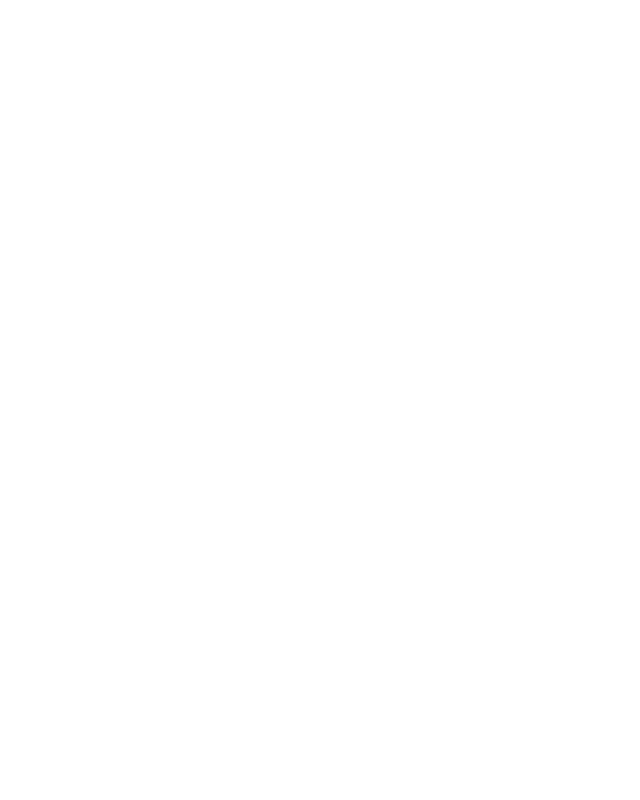
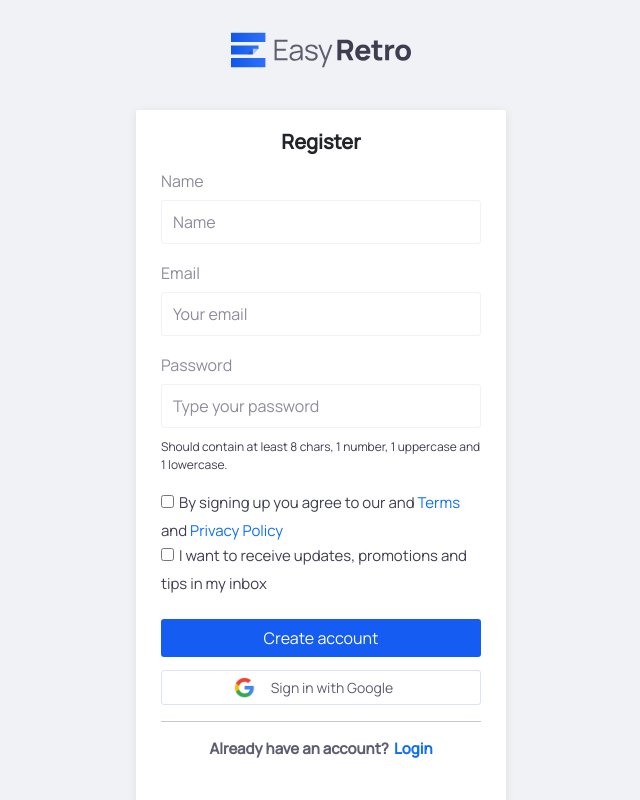
Before and after one commit to Amas9nine/solid-retro, a React (Create React App) app: page /register in a window 1280 px wide. Before the commit this address had no page. Shown: the top 800 px of the page, without its empty margins (319-959 px from the left). Built offline with nearby package versions, Linux system fonts and the light colour scheme.

Commit message:
fix: worked on comment

```diff
--- a/src/App.js
+++ b/src/App.js
@@ -1,14 +1,14 @@
 import "./App.css";
 import { BrowserRouter, Routes, Route } from "react-router-dom";
 import HomePage from "./pages/HomePage";
-import RegisterPage from "./components/registerPage/RegisterPage";
+import RegisterPage from "./pages/registerPage/RegisterPage";
 
 function App() {
   return (
     <BrowserRouter>
       <Routes>
         <Route path="/" element={<HomePage />} />
-        <Route path="/registerPage" element={<RegisterPage />} />
+        <Route path="/register" element={<RegisterPage />} />
       </Routes>
     </BrowserRouter>
   );
```
Also changed, not shown: src/pages/registerPage/RegisterPage.jsx (renamed from src/Components/registerPage/RegisterPage.jsx), src/pages/registerPage/RegisterPage.module.scss (renamed from src/Components/registerPage/RegisterPage.module.scss).
